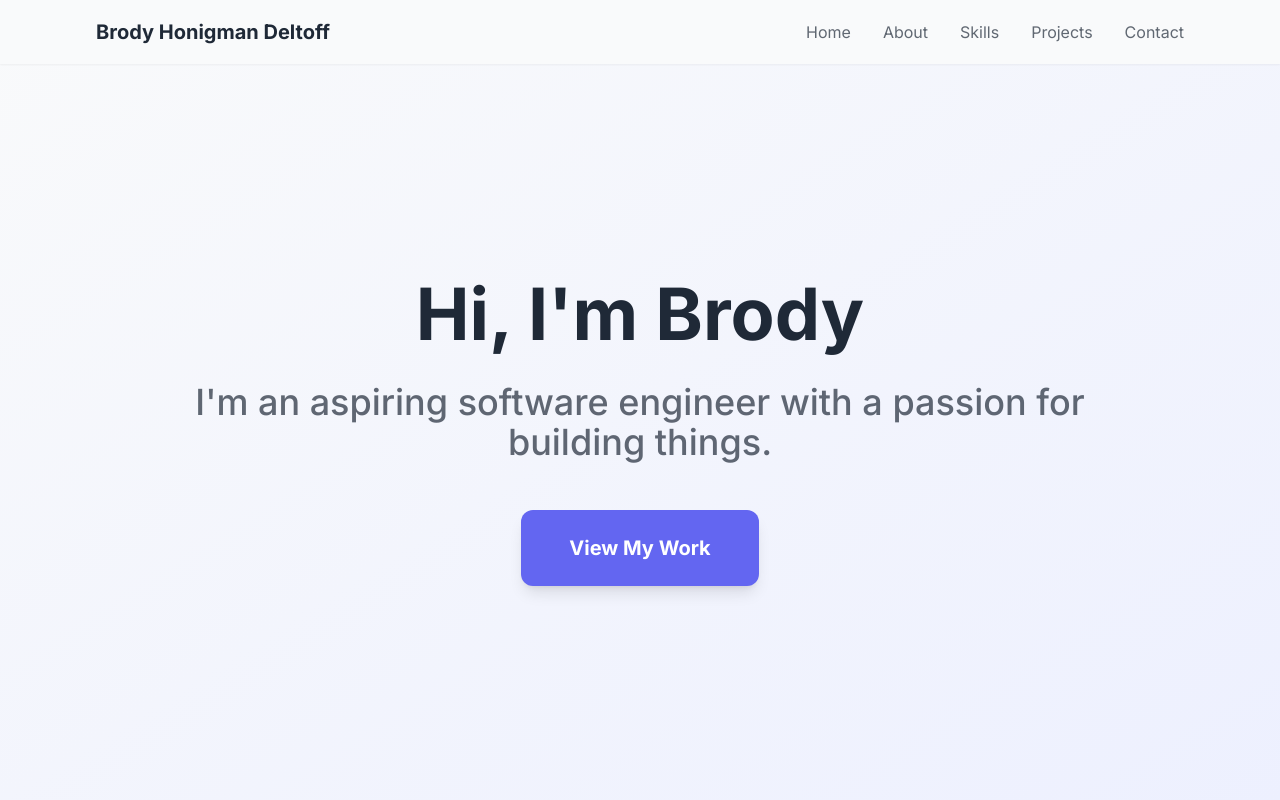
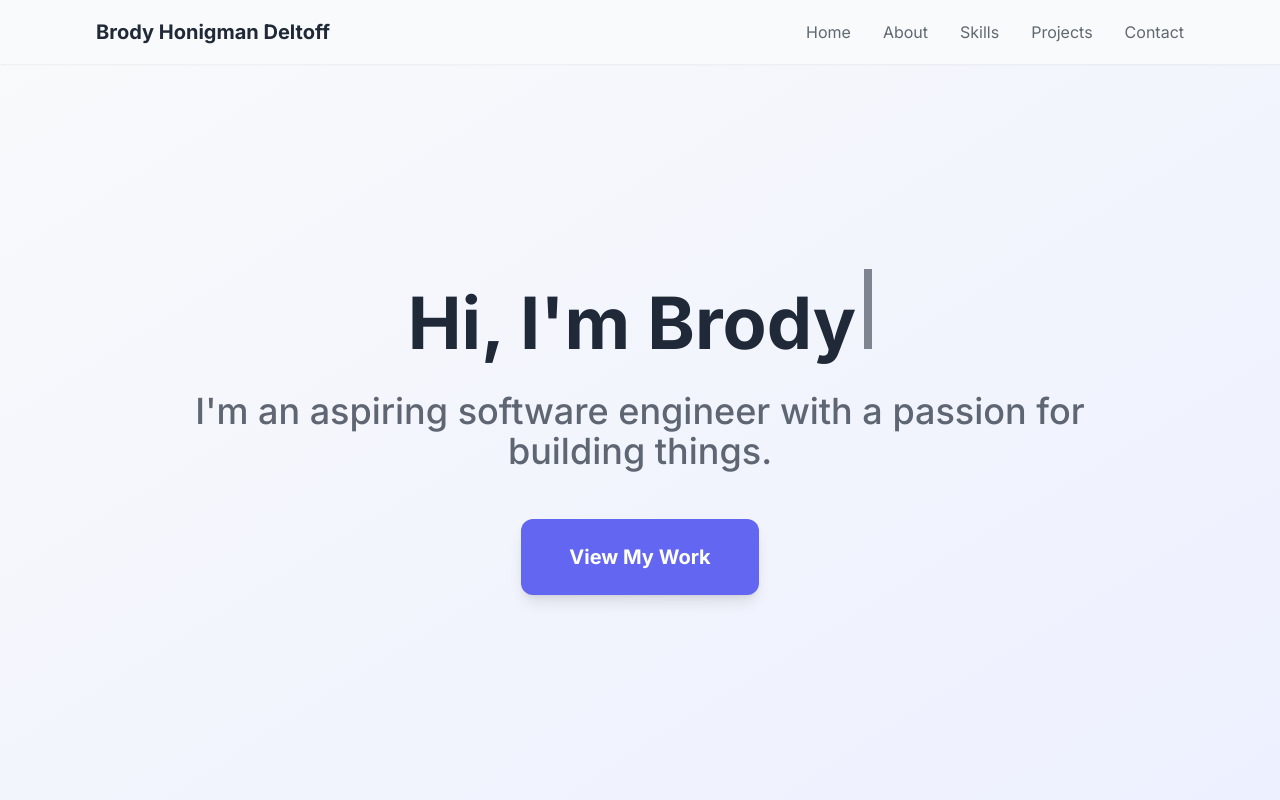
Before and after one commit to HD-Brody/Personal-Porfolio-v2, a React (Vite) app: page / in a window 1280 px wide. Shown: the top 800 px of the page. Built offline with nearby package versions, Linux system fonts and the light colour scheme.

Commit message:
Add react-simple-typewriter package for typewriter effect in App.jsx

```diff
--- a/package.json
+++ b/package.json
@@ -10,7 +10,8 @@
   },
   "dependencies": {
     "react": "^18.2.0",
-    "react-dom": "^18.2.0"
+    "react-dom": "^18.2.0",
+    "react-simple-typewriter": "^5.0.1"
   },
   "devDependencies": {
     "@vitejs/plugin-react": "^4.2.1",
--- a/src/App.jsx
+++ b/src/App.jsx
@@ -1,3 +1,5 @@
+import { useTypewriter } from 'react-simple-typewriter';
+
 function App() {
   const scrollToSection = (sectionId) => {
     const element = document.getElementById(sectionId);
@@ -5,6 +7,13 @@ function App() {
       element.scrollIntoView({ behavior: 'smooth' });
     }
   };
+
+  const [text] = useTypewriter({
+    words: ["Hi, I'm Brody"],
+    loop: 1,
+    typeSpeed: 100,
+    deleteSpeed: 50,
+  });
 
   return (
     <div className="min-h-screen">
@@ -55,7 +64,8 @@ function App() {
       <section id="hero" className="min-h-screen flex items-center justify-center bg-gradient-to-br from-neutral to-primary-light/20 pt-16">
         <div className="max-w-6xl mx-auto px-6 sm:px-8 lg:px-12 text-center">
           <h1 className="text-5xl sm:text-6xl lg:text-7xl font-black text-neutral-text mb-8 leading-none">
-            Hi, I'm Brody
+            {text}
+            <span className="inline-block w-2 h-20 bg-neutral-text ml-2 animate-pulse"></span>
           </h1>
           <p className="text-2xl sm:text-3xl lg:text-4xl text-neutral-text/70 mb-12 max-w-4xl mx-auto font-medium">
             I'm an aspiring software engineer with a passion for building things.
```
Also changed, not shown: 1 other file (tests, documents, lock files or other folders).
